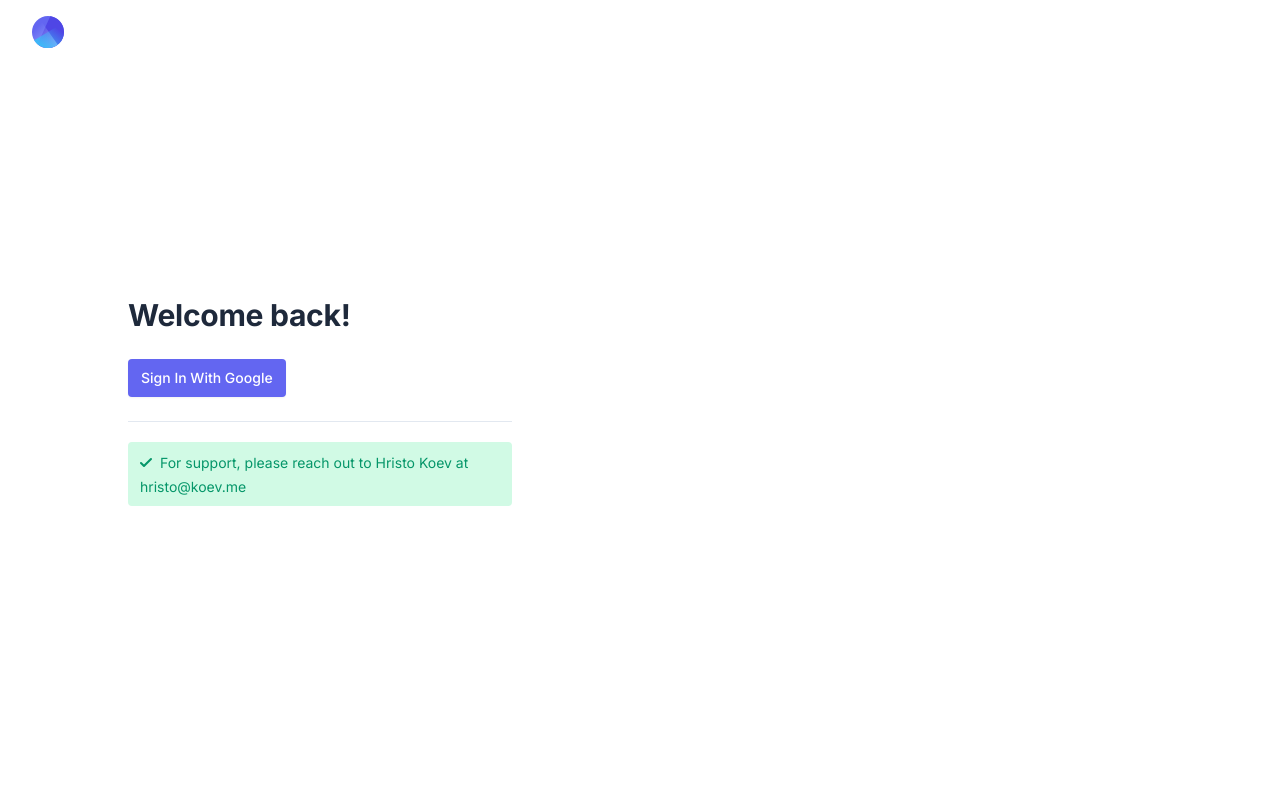
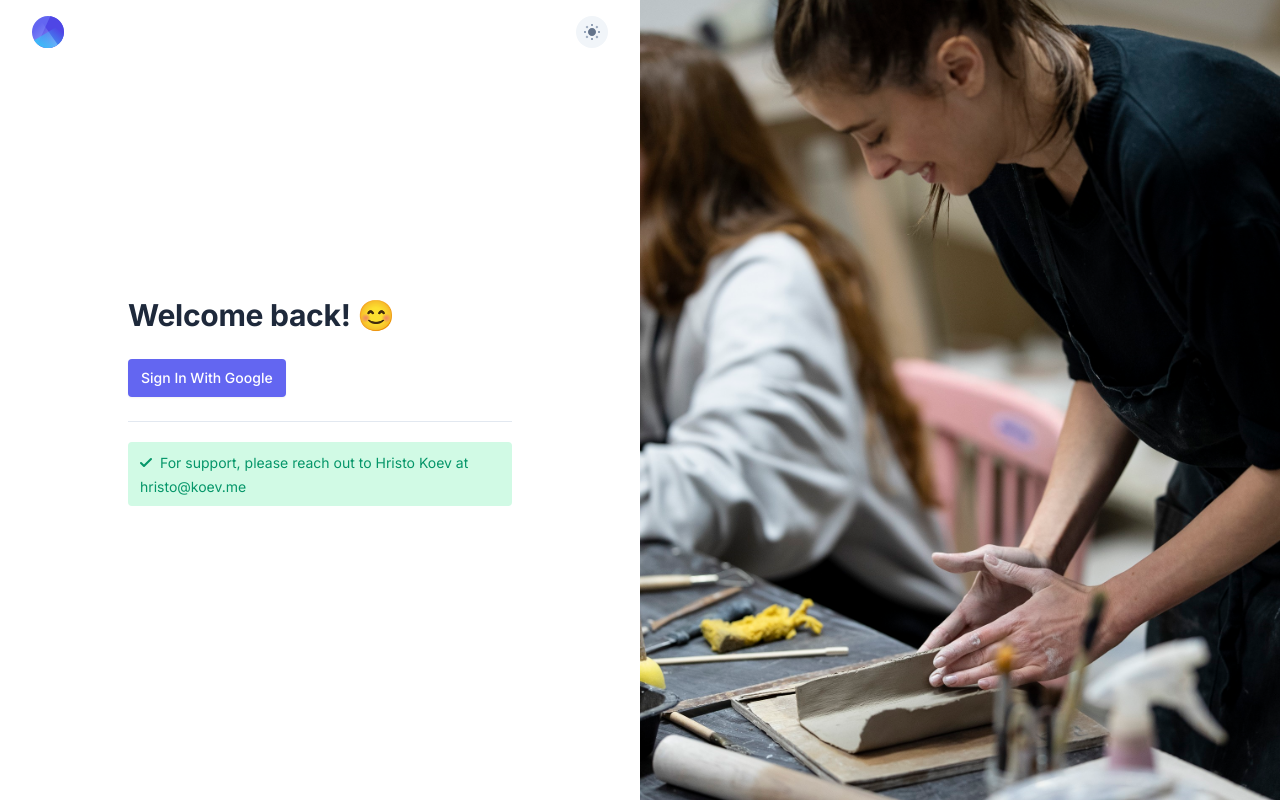
Before and after one commit to hlinoteka-dev/admin-dashboard, a Next.js app: page /signin in a window 1280 px wide. Built offline with nearby package versions, Linux system fonts and the light colour scheme; no server answers.

Commit message:
signin prettify

```diff
--- a/app/(auth)/auth-header.tsx
+++ b/app/(auth)/auth-header.tsx
@@ -1,3 +1,4 @@
+import ThemeToggle from '@/components/theme-toggle'
 import Logo from '@/components/ui/logo'
 
 export default function AuthHeader() {
@@ -5,6 +6,7 @@ export default function AuthHeader() {
     <div className="flex-1">
       <div className="flex items-center justify-between h-16 px-4 sm:px-6 lg:px-8">
         <Logo />
+				<ThemeToggle />
       </div>
     </div>
   )
--- /dev/null
+++ b/app/(auth)/auth-image.tsx
@@ -0,0 +1,10 @@
+import Image from 'next/image'
+import AuthBg from '@/public/images/auth-image.jpg'
+
+export default function AuthImage() {
+  return (
+    <div className="hidden md:block absolute top-0 bottom-0 right-0 md:w-1/2" aria-hidden="true">
+      <Image className="object-cover object-center w-full h-full" src={AuthBg} priority width={760} height={1024} alt="Authentication" />
+    </div>
+  )
+}
--- a/app/(auth)/signin/page.tsx
+++ b/app/(auth)/signin/page.tsx
@@ -8,6 +8,7 @@ import { getServerSession } from 'next-auth/next'
 import { redirect } from 'next/navigation'
 
 import AuthHeader from '../auth-header'
+import AuthImage from '../auth-image'
 import GoogleAuthButton from './google-auth-button'
 
 export default async function SignIn() {
@@ -15,14 +16,17 @@ export default async function SignIn() {
 	if (session) redirect('/')
 	return (
 		<main className="bg-white dark:bg-slate-900">
+
 			<div className="relative md:flex">
 
 				{/* Content */}
 				<div className="md:w-1/2">
-					<div className="min-h-[100dvh] h-full flex flex-col justify-center after:flex-1">
+					<div className="min-h-[100dvh] h-full flex flex-col after:flex-1">
+
 						<AuthHeader />
+
 						<div className="max-w-sm mx-auto w-full py-8">
-							<h1 className="text-3xl text-slate-800 dark:text-slate-100 font-bold mb-6">Welcome back!</h1>
+							<h1 className="text-3xl text-slate-800 dark:text-slate-100 font-bold mb-6">Welcome back! 😊</h1>
 							<div className="flex items-center justify-between mt-6">
 								<GoogleAuthButton />
 							</div>
@@ -39,9 +43,14 @@ export default async function SignIn() {
 								</div>
 							</div>
 						</div>
+
 					</div>
 				</div>
+
+				<AuthImage />
+
 			</div>
+
 		</main>
 	)
 }
--- a/app/(default)/components-library/badge/page.tsx
+++ b/app/(default)/components-library/badge/page.tsx
@@ -1,5 +1,5 @@
 export const metadata = {
-  title: 'Badge - Mosaic',
+  title: 'Badge - Hlinoteka',
   description: 'Page description',
 }
 
```
Also changed, not shown: public/images/auth-image.jpg (added).
